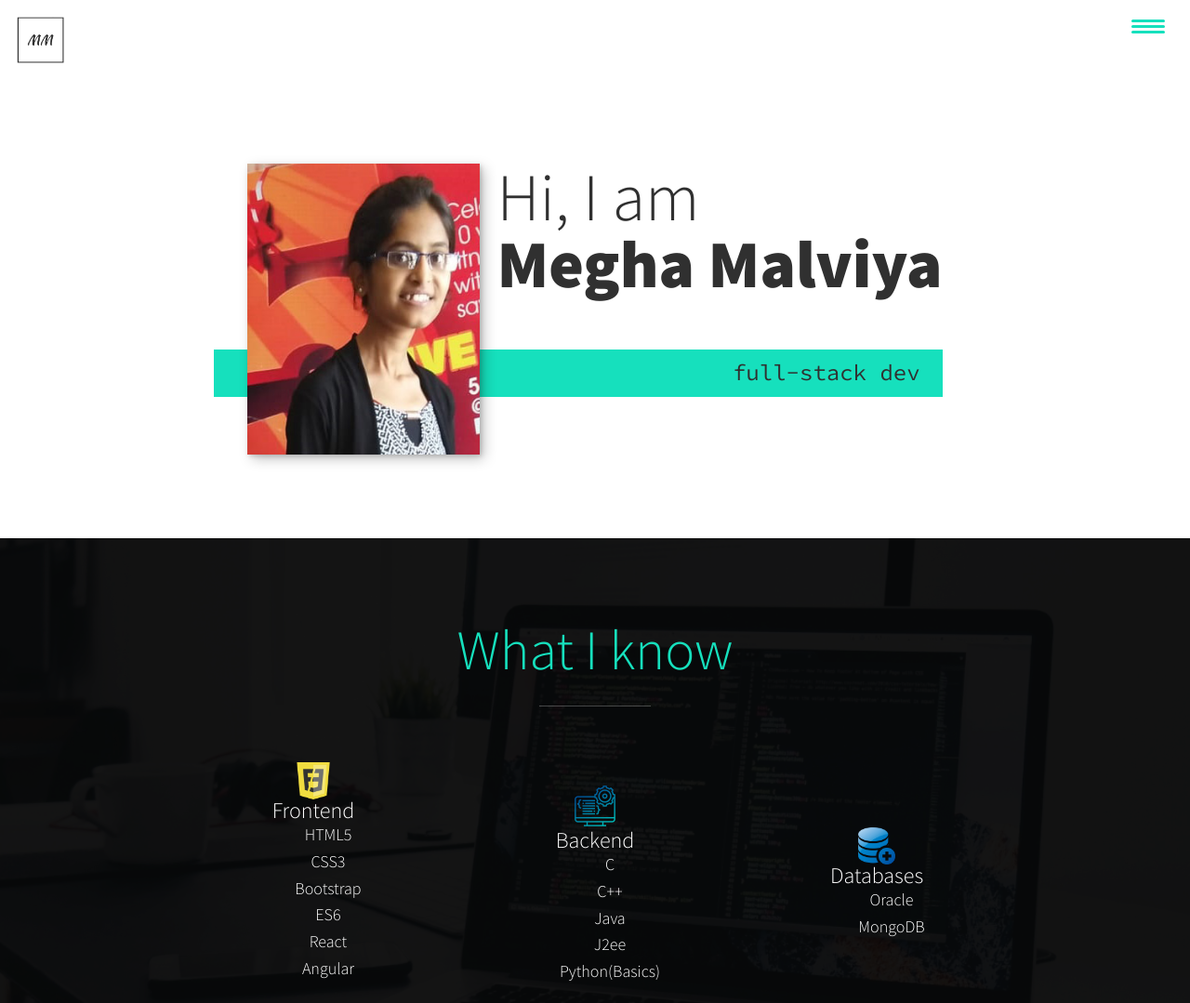
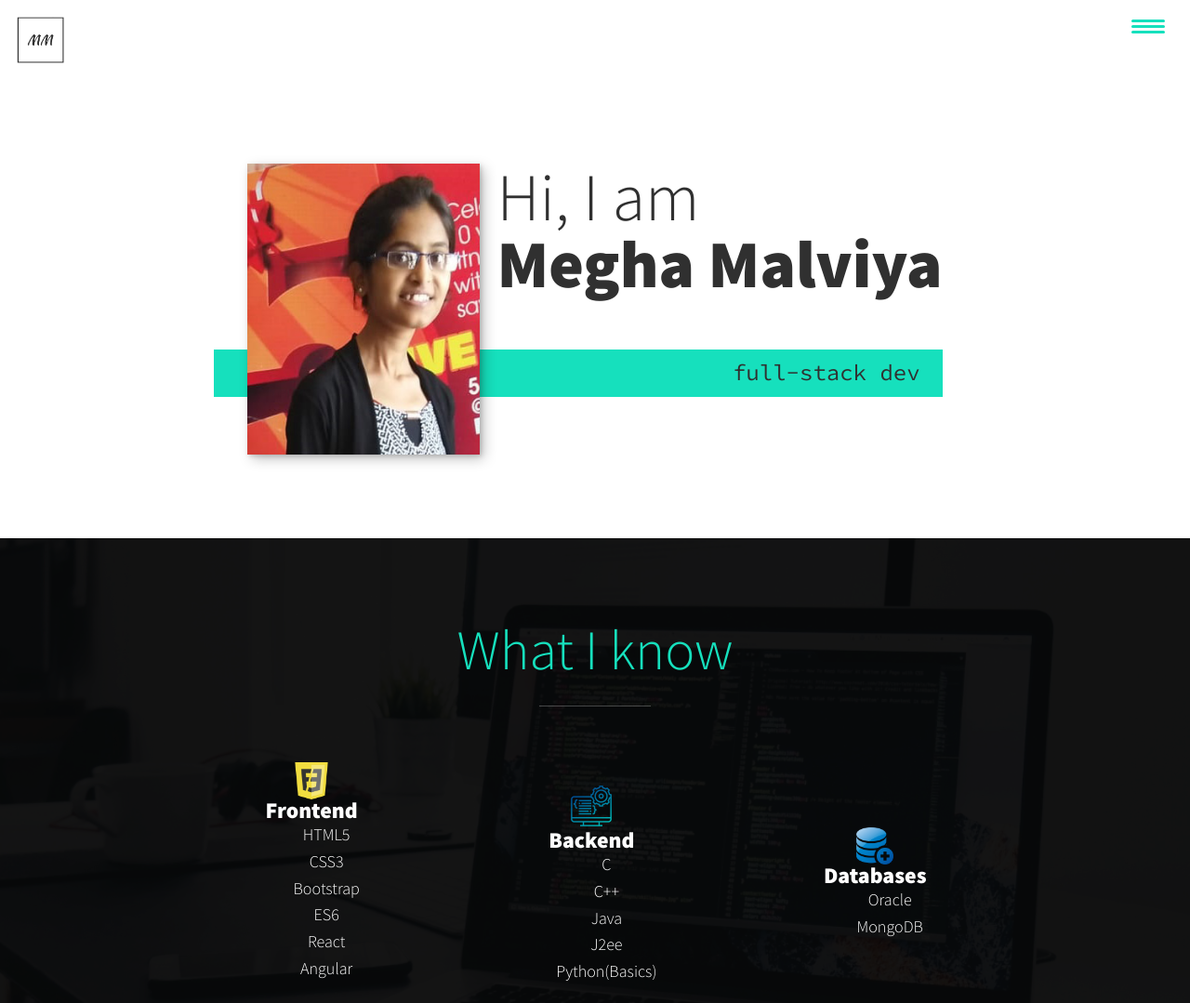
Before and after one commit to meghamalviya5/meghamalviya5.github.io, a plain HTML site: page index.html in a window 1280 px wide. Shown: the top 1079 px of the page at 93% size. Drawn offline with nearby package versions, Linux system fonts and the light colour scheme.

Commit message:
service-heading bold

```diff
--- a/css/style.css
+++ b/css/style.css
@@ -328,6 +328,10 @@
         margin: 0 auto;
     }
 
+    .service-heading {
+        font-weight: var(--fw-bold);
+    }
+
     .service-02 {
         margin-top: 22px;
     }
@@ -437,7 +441,7 @@
     .card-header-style {
         background-color: var(--clr-dark);
         color: var(--clr-accent);
-        font-weight: bold;
+        font-weight: var(--fw-bold);
     }
 
     .portfolio__img {
--- a/index.html
+++ b/index.html
@@ -68,7 +68,7 @@
             <div class="services">
                 <div class="service service-01">
                     <img src="img/Front-end-logo.png" class="service-img-01" alt="">
-                    <h3>Frontend</h3>
+                    <h3 class="service-heading">Frontend</h3>
                     <ul class="skills-list">
                         <li class="skills-list-item">HTML5</li>
                         <li class="skills-list-item">CSS3</li>
@@ -81,7 +81,7 @@
 
                 <div class="service service-02">
                     <img src="img/backend-logo.png" class="service-img-02" alt="">
-                    <h3 class="serive-heading">Backend</h3>
+                    <h3 class="service-heading">Backend</h3>
                     <ul class="skills-list">
                         <li class="skills-list-item">C</li>
                         <li class="skills-list-item">C++</li>
@@ -93,7 +93,7 @@
 
                 <div class="service service-03">
                     <img src="img/database-logo.png" class="service-img-03" alt="">
-                    <h3 class="serive-heading">Databases</h3>
+                    <h3 class="service-heading">Databases</h3>
                     <ul class="skills-list">
                         <li class="skills-list-item">Oracle</li>
                         <li class="skills-list-item">MongoDB</li>
```
